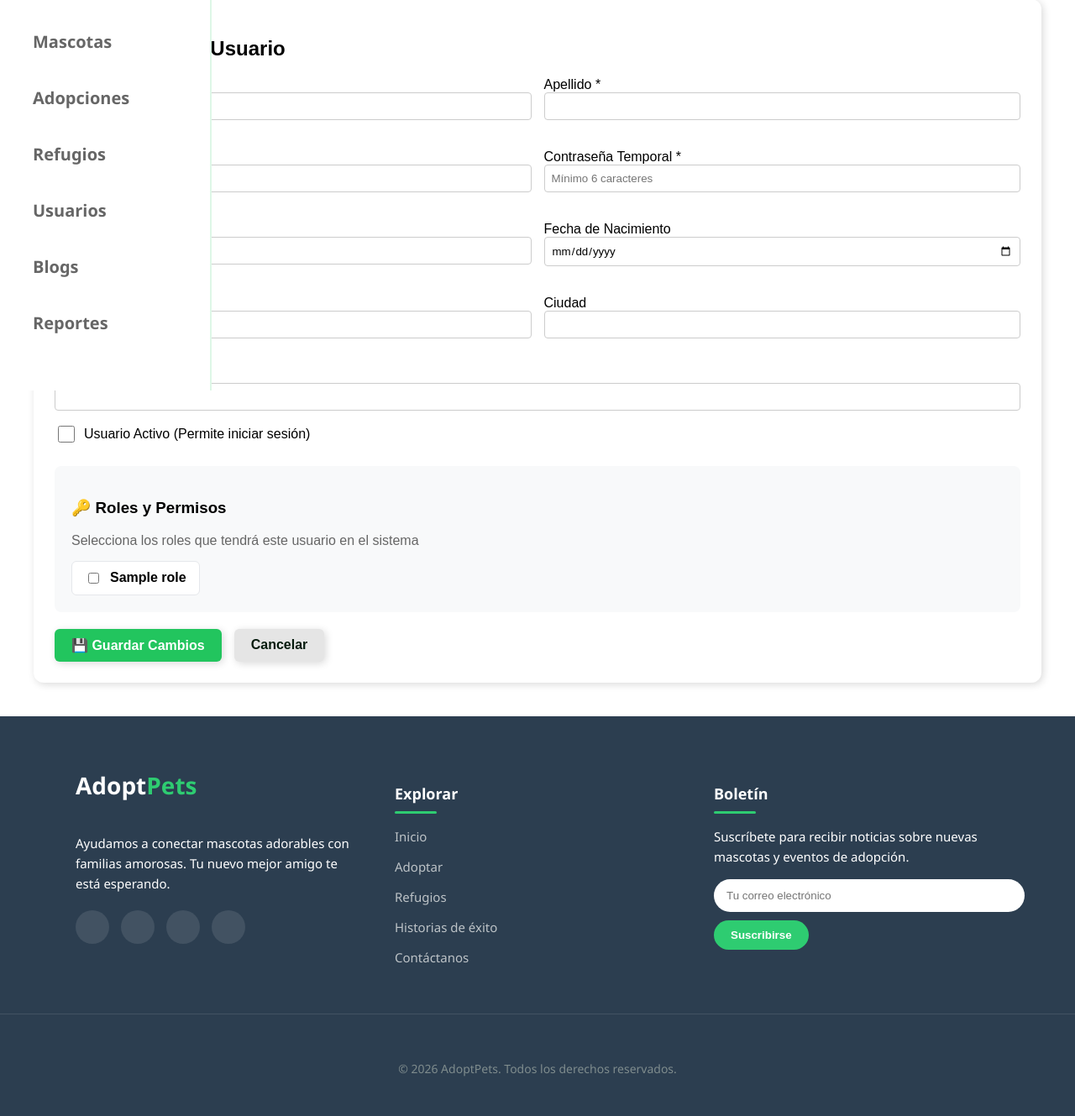
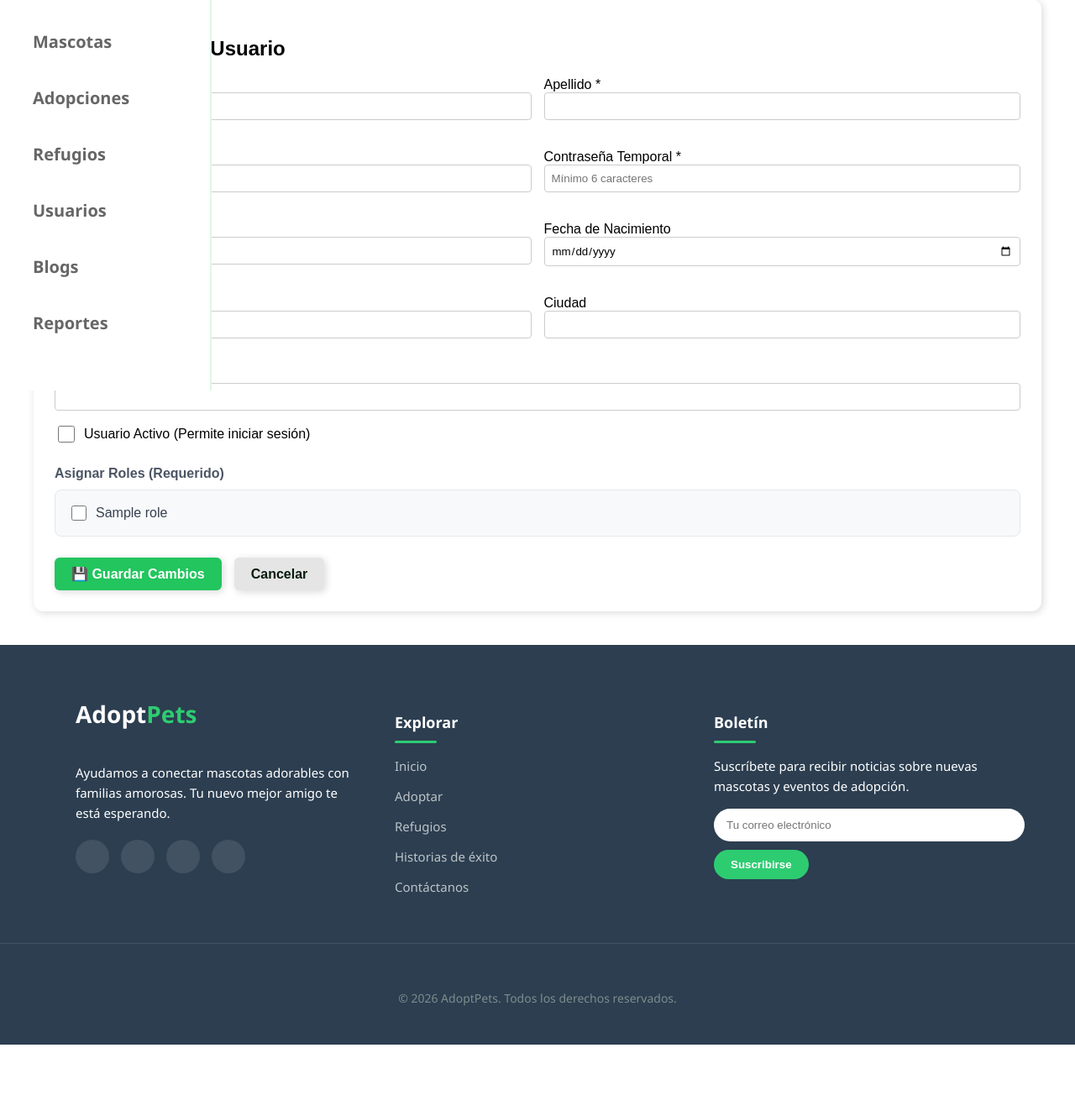
Before and after one commit to HayAky/AdoptPets-PYTHON, a Django app: page /usuarios/admin/nuevo/ in a window 1280 px wide. Shown: the part 335-1664 px from the top of the page at 84% size. After the commit the page ends 1579 px from the top, so only its background shows below. Run offline with Django 5.2, Linux system fonts and the light colour scheme; a user stored in the database is signed in; tables that the repository leaves empty hold one stand-in row (values such as "Sample post").

Commit message:
error de roles fix

```diff
--- a/usuarios/templates/usuarios/form.html
+++ b/usuarios/templates/usuarios/form.html
@@ -109,20 +109,26 @@
                     </label>
                 </div>
 
-                <div style="background: #f8f9fa; padding: 20px; border-radius: 8px; margin-bottom: 20px;">
-                    <h3>🔑 Roles y Permisos</h3>
-                    <p style="color: #666; margin-bottom: 15px;">Selecciona los roles que tendrá este usuario en el sistema</p>
+                <div class="form-group" style="margin-bottom: 25px;">
+                    <label style="display: block; font-weight: bold; color: #4b5563; margin-bottom: 10px;">Asignar Roles (Requerido)</label>
 
-                    <div style="display: flex; gap: 15px; flex-wrap: wrap;">
+                    <div style="display: flex; gap: 20px; background: #f8f9fa; padding: 15px; border-radius: 8px; border: 1px solid #e5e7eb; flex-wrap: wrap;">
+
                         {% for rol in todosLosRoles %}
-                        <div style="background: white; padding: 10px 15px; border-radius: 6px; border: 1px solid #e5e7eb; display: flex; align-items: center; gap: 10px;">
-                            <input type="checkbox" id="rol-{{ rol.id_rol }}" name="rolesIds" value="{{ rol.id_rol }}"
-                                   {% if rol.id_rol in roles_usuario_ids %}checked{% endif %}>
-                            <label for="rol-{{ rol.id_rol }}" style="cursor: pointer; font-weight: bold;">
+                            <label style="display: flex; align-items: center; gap: 8px; cursor: pointer; color: #374151; font-weight: 500;">
+
+                                <input type="checkbox"
+                                       name="rolesIds"
+                                       value="{{ rol.id_rol }}"
+                                       {% if rol.id_rol in roles_usuario_ids %}checked{% endif %}
+                                       style="width: 18px; height: 18px; accent-color: #22C55E; cursor: pointer;">
+
                                 {{ rol.nombre_rol }}
                             </label>
-                        </div>
+                        {% empty %}
+                            <span style="color: #ef4444; font-size: 14px;">⚠️ No hay roles en la base de datos. Contacta al administrador.</span>
                         {% endfor %}
+
                     </div>
                 </div>
 
--- a/usuarios/views.py
+++ b/usuarios/views.py
@@ -16,7 +16,6 @@ def lista_usuarios(request):
 
 def registro(request):
     if request.method == 'POST':
-        # Capturamos los datos del formulario
         nombre = request.POST.get('nombre')
         apellido = request.POST.get('apellido')
         email = request.POST.get('email')
@@ -27,17 +26,13 @@ def registro(request):
         cedula = request.POST.get('cedula')
         fecha_nacimiento = request.POST.get('fechaNacimiento')
 
-        # 1. Validar contraseñas
         if password != confirm_password:
             messages.error(request, 'Las contraseñas no coinciden.')
             return redirect('registro')
 
-        # 2. Validar que el correo no exista
         if Usuario.objects.filter(email=email).exists():
             messages.error(request, 'Este correo ya está registrado. Por favor, inicia sesión.')
             return redirect('registro')
-
-        # 3. Crear el usuario (create_user se encarga de encriptar el password)
         try:
             user = Usuario.objects.create_user(
                 email=email,
@@ -128,10 +123,10 @@ def crear_usuario(request):
         password = request.POST.get('password')
         nombre = request.POST.get('nombre')
         apellido = request.POST.get('apellido')
-        cedula = request.POST.get('cedula')
-        telefono = request.POST.get('telefono')
-        ciudad = request.POST.get('ciudad')
-        direccion = request.POST.get('direccion')
+        cedula = request.POST.get('cedula') or None
+        telefono = request.POST.get('telefono') or None
+        ciudad = request.POST.get('ciudad') or None
+        direccion = request.POST.get('direccion') or None
 
         # 1. Verificar que el correo no esté en uso
         if Usuario.objects.filter(email=email).exists():
@@ -176,14 +171,14 @@ def editar_usuario(request, usuario_id):
     todos_los_roles = Rol.objects.all()
 
     if request.method == 'POST':
-        try:  # <--- BLINDAJE INICIA AQUÍ
+        try:
             usuario.nombre = request.POST.get('nombre')
             usuario.apellido = request.POST.get('apellido')
-            usuario.cedula = request.POST.get('cedula')
+            usuario.cedula = request.POST.get('cedula') or None
             usuario.fecha_nacimiento = request.POST.get('fechaNacimiento') or None
-            usuario.telefono = request.POST.get('telefono')
-            usuario.ciudad = request.POST.get('ciudad')
-            usuario.direccion = request.POST.get('direccion')
+            usuario.telefono = request.POST.get('telefono') or None
+            usuario.ciudad = request.POST.get('ciudad') or None
+            usuario.direccion = request.POST.get('direccion') or None
             usuario.is_active = request.POST.get('activo') == 'on'
             usuario.save()
 
@@ -197,7 +192,7 @@ def editar_usuario(request, usuario_id):
             messages.success(request, 'Usuario actualizado exitosamente')
             return redirect('admin_lista_usuarios')
 
-        except Exception as e:  # <--- ATRAPAMOS EL ERROR
+        except Exception as e:
             messages.error(request, f'Error al actualizar los datos: {str(e)}')
 
     context = {
```
Also changed, not shown: media/mascotas_fotos/Princesa_TBubKJh.jpg (added).
